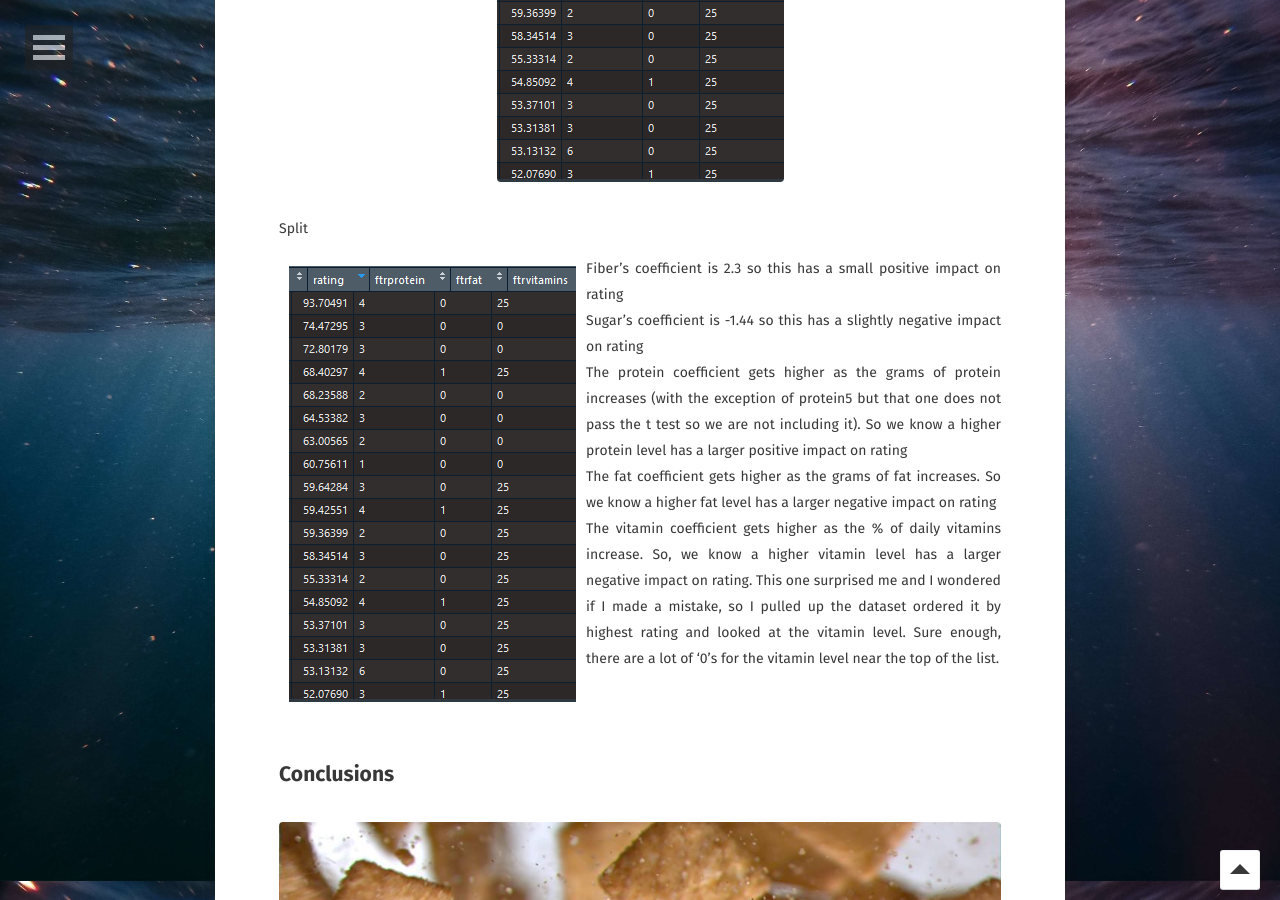
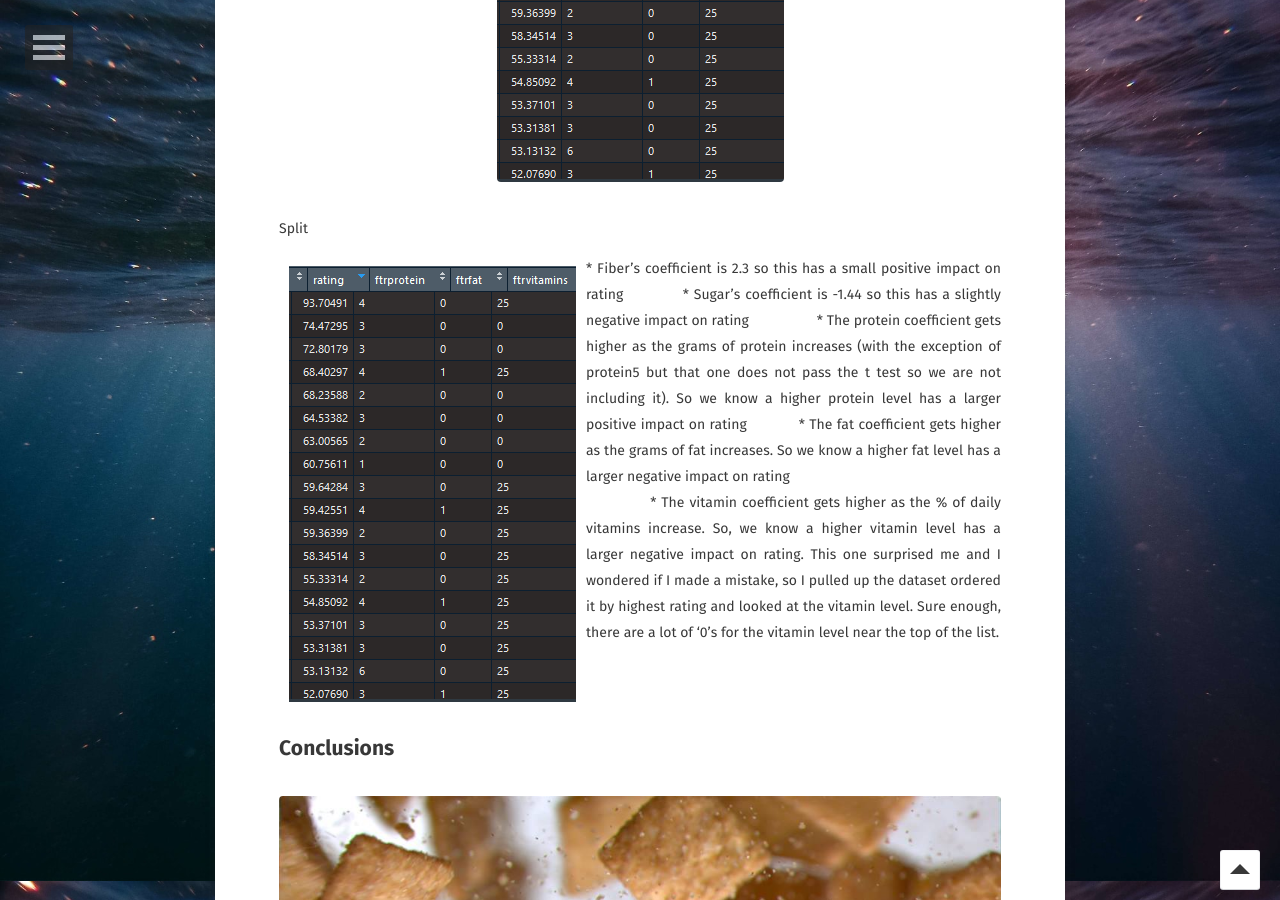
Before and after one commit to sarahschirduan/sarahschirduan.github.io, a Jekyll site: the page built from _posts/2019-06-09-cereal.md, in a window 1280 px wide and 900 px high, scrolled down 10639 px. Built offline with Jekyll 4.4.1, drawn with Linux system fonts in a browser that asks for light colours; some web fonts are replaced.

```diff
--- a/_posts/2019-06-09-cereal.md
+++ b/_posts/2019-06-09-cereal.md
@@ -195,11 +195,11 @@ Split
 
 <a href="/assets/img/cereal17.png"><img src="/assets/img/cereal17.png" style="float: left; margin: 10px"></a>
 <p>
-Fiber’s coefficient is 2.3 so this has a small positive impact on rating <br>
-Sugar’s coefficient is -1.44 so this has a slightly negative impact on rating <br>
-The protein coefficient gets higher as the grams of protein increases (with the exception of protein5 but that one does not pass the t test so we are not including it). So we know a higher protein level has a larger positive impact on rating <br>
-The fat coefficient gets higher as the grams of fat increases. So we know a higher fat level has a larger negative impact on rating <br>
-The vitamin coefficient gets higher as the % of daily vitamins increase. So, we know a higher vitamin level has a larger negative impact on rating. This one surprised me and I wondered if I made a mistake, so I pulled up the dataset ordered it by highest rating and looked at the vitamin level. Sure enough, there are a lot of ‘0’s for the vitamin level near the top of the list.<br>
+* Fiber’s coefficient is 2.3 so this has a small positive impact on rating &nbsp;&nbsp;&nbsp;&nbsp;&nbsp;&nbsp;&nbsp;&nbsp;&nbsp;&nbsp;
+* Sugar’s coefficient is -1.44 so this has a slightly negative impact on rating &nbsp;&nbsp;&nbsp;&nbsp;&nbsp;&nbsp;&nbsp;&nbsp;&nbsp;&nbsp;&nbsp;&nbsp;&nbsp;&nbsp;&nbsp;&nbsp;
+* The protein coefficient gets higher as the grams of protein increases (with the exception of protein5 but that one does not pass the t test so we are not including it). So we know a higher protein level has a larger positive impact on rating &nbsp;&nbsp;&nbsp;&nbsp;&nbsp;&nbsp;&nbsp;&nbsp;&nbsp;&nbsp;
+* The fat coefficient gets higher as the grams of fat increases. So we know a higher fat level has a larger negative impact on rating <br>&nbsp;&nbsp;&nbsp;&nbsp;&nbsp;&nbsp;&nbsp;&nbsp;&nbsp;&nbsp;&nbsp;&nbsp;
+* The vitamin coefficient gets higher as the % of daily vitamins increase. So, we know a higher vitamin level has a larger negative impact on rating. This one surprised me and I wondered if I made a mistake, so I pulled up the dataset ordered it by highest rating and looked at the vitamin level. Sure enough, there are a lot of ‘0’s for the vitamin level near the top of the list.<br>
 </p>
 <br>
 <br>
```
